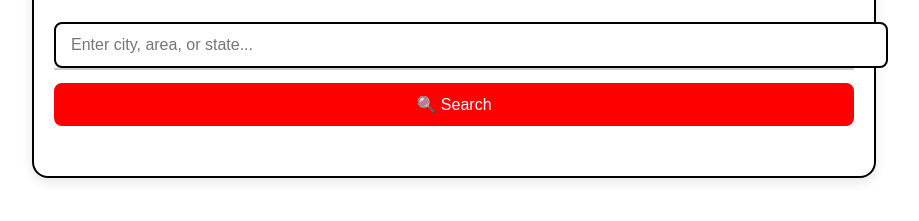
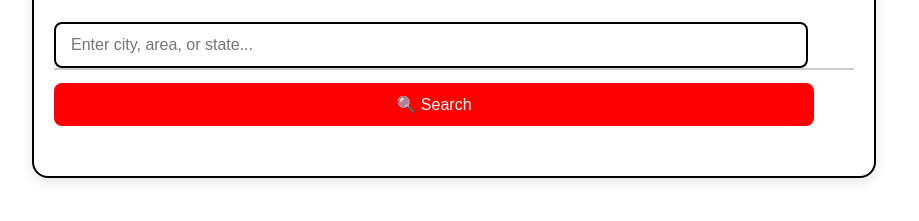
Before and after one commit to trackofree/india-postal-code-finder, a plain HTML site: page index.html in a window 1280 px wide. Shown: the part 103-324 px from the top of the page, without its empty margins (186-1105 px from the left). Drawn offline with Linux system fonts and the light colour scheme.

Commit message:
index.html

```diff
--- a/index.html
+++ b/index.html
@@ -39,7 +39,7 @@
       border: 2px solid #000000;
       border-radius: 8px;
       outline: none;
-      width: 100%;
+      width: 90%;
     }
     .suggestions {
       position: relative;
@@ -69,6 +69,7 @@
       font-size: 16px;
       border: none;
       border-radius: 8px;
+      width: 95%;
       cursor: pointer;
       transition: background 0.3s ease;
     }
```
